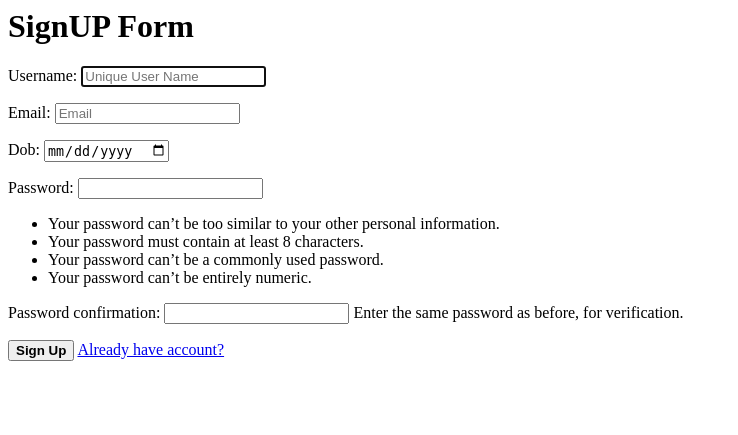
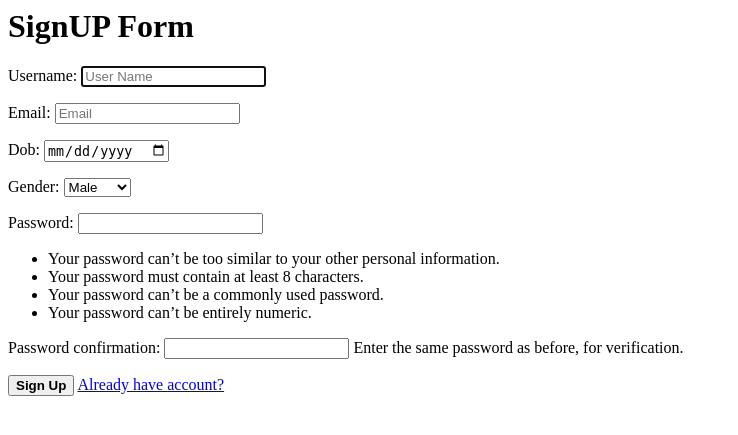
Before and after one commit to aviralkapoor/django-login-signup-page, a Django app: page /signup/ in a window 1280 px wide. Shown: the top 435 px of the page, without its empty margins (0-738 px from the left). Run offline with Django 4.2, Linux system fonts and the light colour scheme.

Commit message:
User not found added

```diff
--- a/login/forms.py
+++ b/login/forms.py
@@ -1,6 +1,4 @@
 from django import forms
-from django.contrib.auth.forms import UserCreationForm
-from django.contrib.auth.models import User
 
 class LoginForm(forms.Form):
     username = forms.CharField(
@@ -9,7 +7,7 @@ class LoginForm(forms.Form):
 		required=True,
 		widget=forms.TextInput(
 			attrs={
-				"placeholder": "Unique User Name",
+				"placeholder": "User Name",
 				"class": "form-control"
 			}
 		)
--- a/project/urls.py
+++ b/project/urls.py
@@ -22,6 +22,7 @@ from signup import views as signup
 urlpatterns = [
     path('admin/', admin.site.urls),
     path('', login.welcome, name="welcome"),
+    path('error/', login.error, name="error"),
     path('login/', login.login_action, name="login"),
     path('logout/', login.logout_action, name="logout"),
     path('signup/', signup.signup_action, name='signup')
--- a/signup/forms.py
+++ b/signup/forms.py
@@ -9,7 +9,7 @@ class SignupForm(UserCreationForm):
 		required=True,
 		widget=forms.TextInput(
 			attrs={
-				"placeholder": "Unique User Name",
+				"placeholder": "User Name",
 				"class": "form-control"
 			}
 		)
@@ -48,6 +48,15 @@ class SignupForm(UserCreationForm):
             }
         )
     )
+    GENDER_CHOICES = (
+        ('M', 'Male'),
+        ('F', 'Female'),
+    )
+    gender = forms.ChoiceField(
+        choices=GENDER_CHOICES,
+        initial='M'
+    )
+
     class Meta:
         model = User
-        fields = ('username', 'email', 'dob')
+        fields = ('username', 'email', 'dob', 'gender')
--- a/signup/views.py
+++ b/signup/views.py
@@ -11,6 +11,6 @@ def signup_action(request):
             return redirect('login')
         else:
             return HttpResponse("Failed to save data.")
-    else:
+    else: #method == "GET"
         form = SignupForm()
     return render(request, 'signup/signup.html', {'form':form})
--- a/templates/login/error.html
+++ b/templates/login/error.html
@@ -3,6 +3,9 @@
         <title>Error</title>
     </head>
     <body>
-        <p>User not found! Please register.</p>
+        <center>
+            <p>User not found! Please register.</p>
+            <a href="{% url 'signup' %}">Signup</a>
+        </center>
     </body>
 </html>
--- a/templates/login/welcome.html
+++ b/templates/login/welcome.html
@@ -4,6 +4,7 @@
     </head>
     <body>
         {% block body_block %}
+        <center>
         {% if request.user.is_authenticated %}
             <p>Hey, {{ request.user.username }}</p>
             <a href="{% url 'logout' %}">Logout</a>
@@ -11,6 +12,7 @@
             <a href="{% url 'login' %}">Login</a>
             <a href="{% url 'signup' %}">Signup</a>
         {% endif %}
+        </center>
         {% endblock %}
     </body>
 </html>
```
Also changed, not shown: login/views.py (+6 -1 lines), db.sqlite3.
